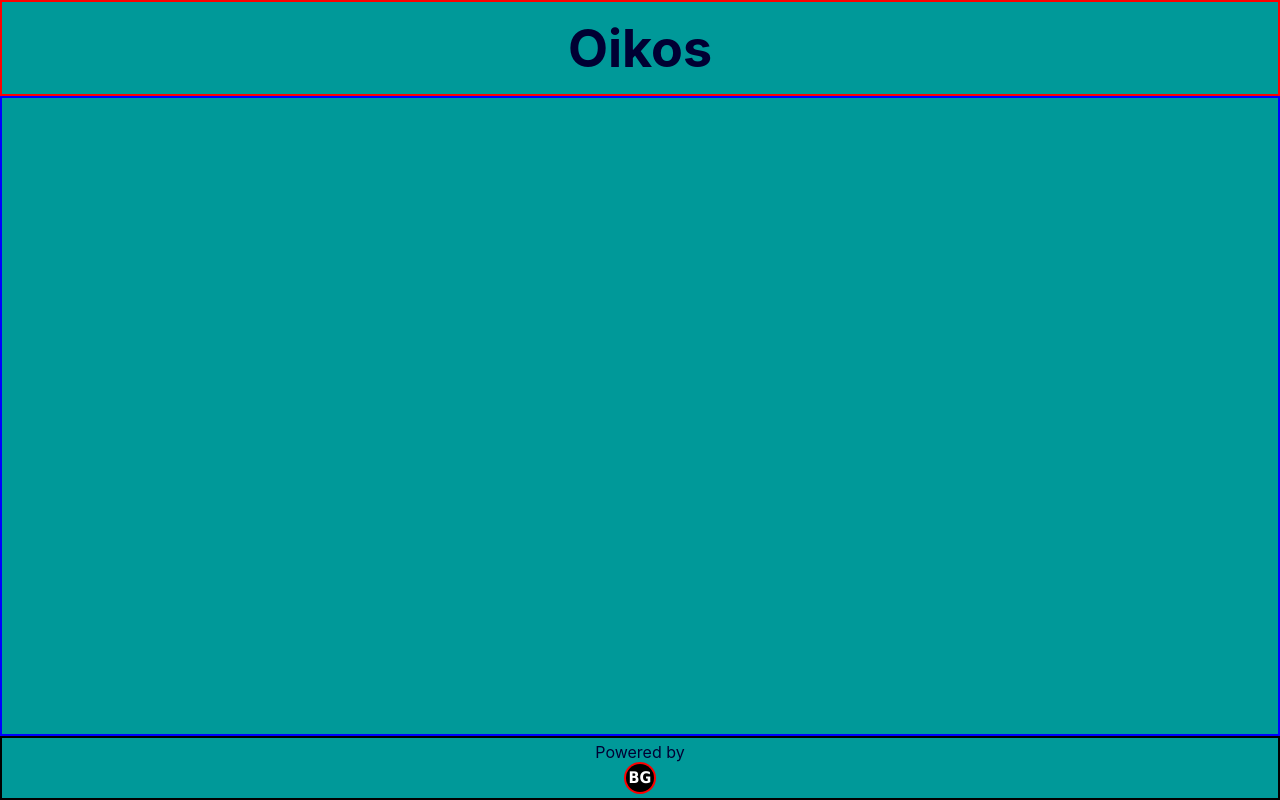
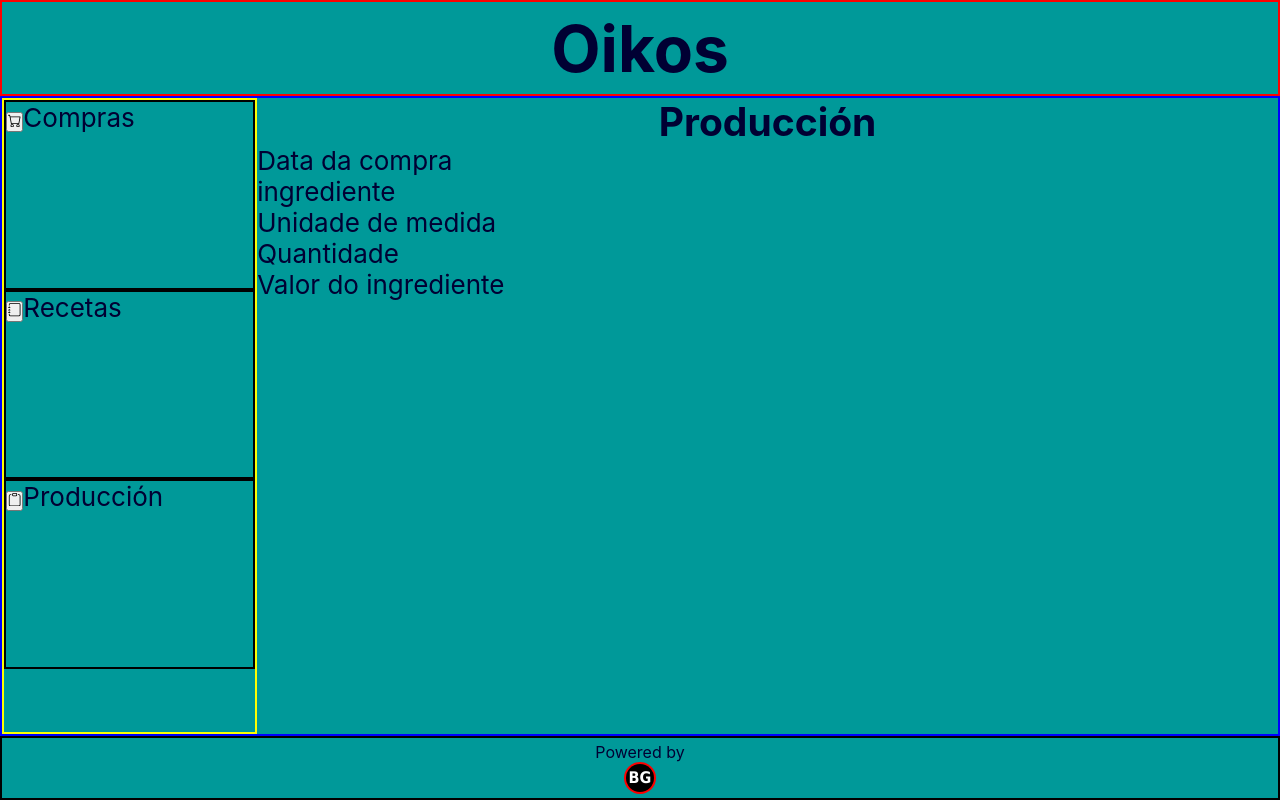
Before and after one commit to HardBoris/oikos-frontend, a React (Create React App) app: page /production in a window 1280 px wide. Before the commit this address led to /. Built offline with nearby package versions, Linux system fonts and the light colour scheme.

Commit message:
feat: nested routes

```diff
--- a/src/App.tsx
+++ b/src/App.tsx
@@ -7,6 +7,8 @@ import { ToastContainer } from "react-toastify";
 export const App = () => {
   return (
     <>
+      <AppRouter />
+
       {
         <ToastContainer
           position="top-center"
@@ -20,7 +22,6 @@ export const App = () => {
           pauseOnHover
         />
       }
-      <AppRouter />
     </>
   );
 };
--- a/src/pages/Home/index.tsx
+++ b/src/pages/Home/index.tsx
@@ -1,14 +1,56 @@
 import { BGLogo } from "../../components/Logo";
 import "../../styles/global.css";
 import "../../styles/layout.css";
+import "./style.css";
+/* import {
+  FaBuyNLarge,
+  FaCar,
+  FaCashRegister,
+  FaSignOutAlt,
+  FaXRay,
+} from "react-icons/fa"; */
+
+import { BsCart, BsClipboard, BsJournal } from "react-icons/bs";
+import { Outlet, useNavigate } from "react-router-dom";
 
 export const Home = () => {
+  const history = useNavigate();
+
   return (
     <>
       <header>
         <h1>Oikos</h1>
       </header>
-      <main></main>
+      <main>
+        <aside>
+          {/* <nav style={{ borderBottom: "solid 1px", paddingBottom: "1rem" }}>
+            <Link to="/purchases">Compras</Link>
+            <Link to="/expenses">Expenses</Link>
+          </nav> */}
+
+          <div className="operaciones">
+            <button onClick={() => history("/purchases")}>
+              <BsCart />
+            </button>
+            Compras
+          </div>
+          <div className="operaciones">
+            <button onClick={() => history("/recipes")}>
+              <BsJournal />
+            </button>
+            Recetas
+          </div>
+          <div className="operaciones">
+            <button onClick={() => history("/production")}>
+              <BsClipboard />
+            </button>
+            Producción
+          </div>
+        </aside>
+        <section>
+          <Outlet />
+        </section>
+      </main>
       <footer>
         <div id="barney">
           Powered by{" "}
--- a/src/pages/Home/style.css
+++ b/src/pages/Home/style.css
@@ -9,3 +9,9 @@
   justify-content: center;
   align-items: center;
 }
+
+.operaciones {
+  width: 100%;
+  height: 30%;
+  border: 2px solid black;
+}
--- /dev/null
+++ b/src/pages/Production/index.tsx
@@ -0,0 +1,19 @@
+import "../styles.css";
+
+export const Production = () => {
+  return (
+    <>
+      <div className="titulo">
+        <h1>Producción</h1>
+      </div>
+      <div>
+        <p>Data da compra</p>
+        <p>ingrediente</p>
+        <p>Unidade de medida</p>
+        <p>Quantidade</p>
+        <p>Valor do ingrediente</p>
+      </div>
+      <div></div>
+    </>
+  );
+};
--- /dev/null
+++ b/src/pages/Purchases/index.tsx
@@ -0,0 +1,19 @@
+import "../styles.css";
+
+export const Purchases = () => {
+  return (
+    <>
+      <div className="titulo">
+        <h1>Compras</h1>
+      </div>
+      <div>
+        <p>Data da compra</p>
+        <p>ingrediente</p>
+        <p>Unidade de medida</p>
+        <p>Quantidade</p>
+        <p>Valor do ingrediente</p>
+      </div>
+      <div></div>
+    </>
+  );
+};
--- /dev/null
+++ b/src/pages/Recipes/index.tsx
@@ -0,0 +1,18 @@
+import "../styles.css";
+export const Recipes = () => {
+  return (
+    <>
+      <div className="titulo">
+        <h1>Recetas</h1>
+      </div>
+      <div>
+        <p>Data da compra</p>
+        <p>ingrediente</p>
+        <p>Unidade de medida</p>
+        <p>Quantidade</p>
+        <p>Valor do ingrediente</p>
+      </div>
+      <div></div>
+    </>
+  );
+};
--- a/src/pages/index.tsx
+++ b/src/pages/index.tsx
@@ -1,5 +1,6 @@
 import { Home } from "./Home";
 import { LogIn } from "./LogIn";
 import { SignUp } from "./SignUp";
+import { Purchases } from "./Purchases";
 
-export { Home, LogIn, SignUp };
+export { Home, LogIn, SignUp, Purchases };
--- /dev/null
+++ b/src/pages/styles.css
@@ -0,0 +1,3 @@
+.titulo {
+  text-align: center;
+}
--- a/src/routes/PublicRoutes.tsx
+++ b/src/routes/PublicRoutes.tsx
@@ -1,15 +1,16 @@
-import { Navigate, Route, Routes } from "react-router-dom";
-import { Home, LogIn, SignUp } from "../pages";
-import {} from "../pages/LogIn";
-import {} from "../pages/SignUp";
+import { Route, Routes } from "react-router-dom";
+import { Home, Purchases } from "../pages";
+import { Production } from "../pages/Production";
+import { Recipes } from "../pages/Recipes";
 
 export const PublicRoutes = () => {
   return (
     <Routes>
-      <Route path="/" element={<Home />} />
-      <Route path="login" element={<LogIn />} />
-      <Route path="signup" element={<SignUp />} />
-      <Route path="*" element={<Navigate to="/" replace />} />
+      <Route path="/" element={<Home />}>
+        <Route path="purchases" element={<Purchases />} />
+        <Route path="recipes" element={<Recipes />} />
+        <Route path="production" element={<Production />} />
+      </Route>
     </Routes>
   );
 };
--- a/src/styles/global.css
+++ b/src/styles/global.css
@@ -31,8 +31,6 @@ ul {
 }
 
 body {
-  /* width: 100vw;
-  height: 100vh; */
   color: var(--primary-font);
   background-color: var(--secondary);
 }
@@ -41,5 +39,4 @@ body {
   width: 100vw;
   height: 100vh;
   background: var(--primary);
-  /* font-size: calc(10px + 2vmin); */
 }
--- a/src/styles/layout.css
+++ b/src/styles/layout.css
@@ -7,7 +7,7 @@ header {
   justify-content: center;
   align-items: center;
   border: 2px solid red;
-  font-size: calc(10px + 2vmin);
+  font-size: calc(16px + 2vmin);
 }
 main {
   width: 100%;
@@ -15,6 +15,17 @@ main {
   color: var(--blue-full-dark);
   border: 2px solid blue;
   font-size: calc(10px + 2vmin);
+}
+
+aside {
+  width: 100%;
+  height: 50%;
+  border: 2px solid yellow;
+}
+
+section {
+  width: 100%;
+  height: 50%;
 }
 
 footer {
@@ -26,6 +37,7 @@ footer {
   justify-content: center;
   align-items: center;
   border: 2px solid black;
+  font-size: calc(8px + 1vmin);
 }
 
 @media (min-width: 430px) and (max-width: 768px) {
@@ -49,6 +61,17 @@ footer {
 
   main {
     height: 80vh;
+    display: flex;
+  }
+
+  aside {
+    width: 20%;
+    height: 100%;
+  }
+
+  section {
+    width: 80%;
+    height: 100%;
   }
 
   footer {
```
